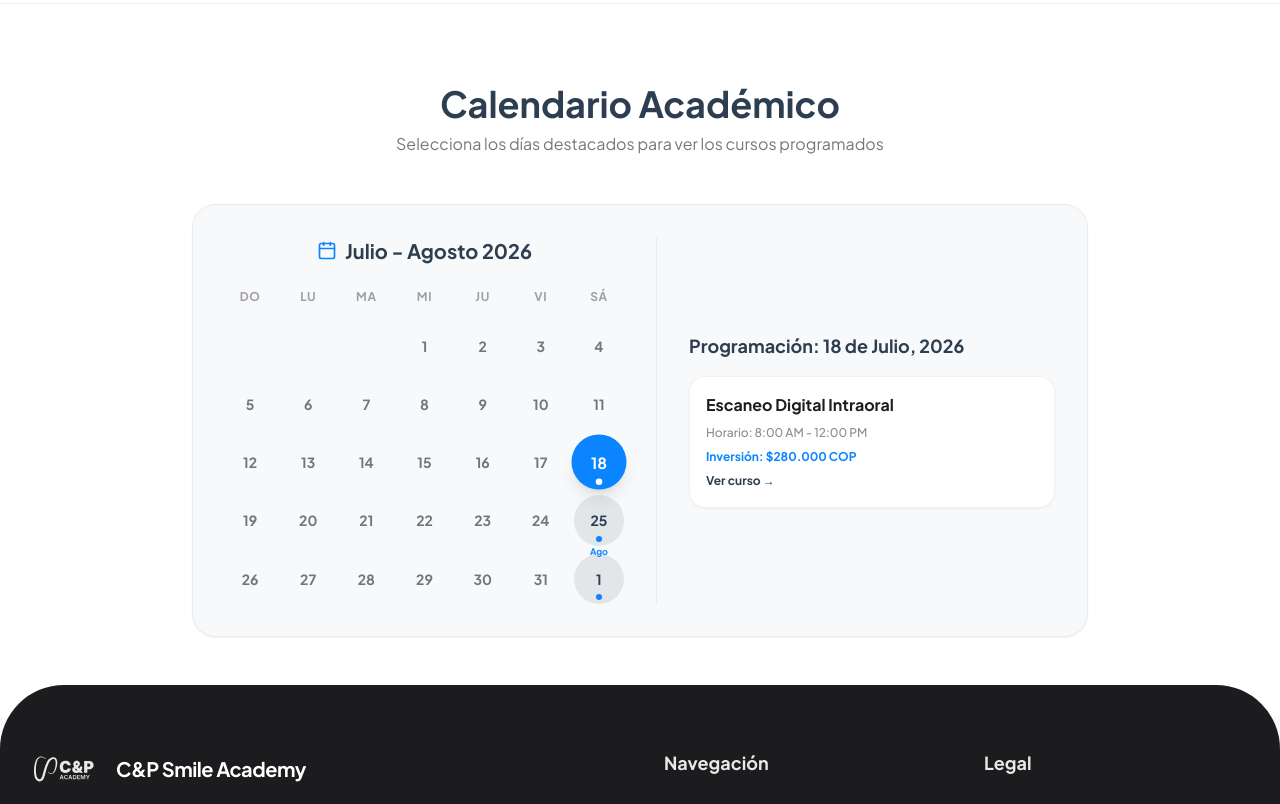
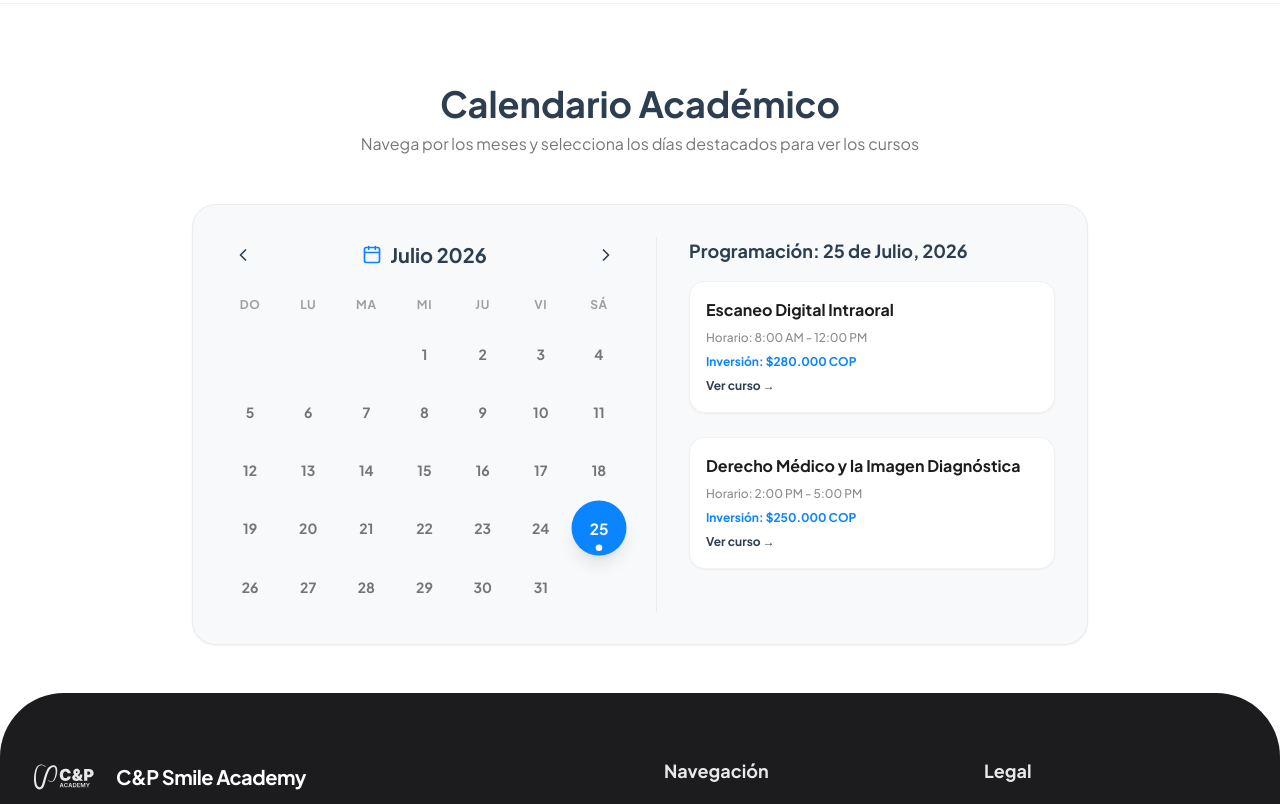
Before and after one commit to WilliRV1/cp-smile-academy, a React (Vite) app: page / in a window 1280 px wide. Shown: the part 2540-3344 px from the top of the page. Built offline with nearby package versions, Linux system fonts and the light colour scheme; a web font is replaced by a local one.

Commit message:
Refactor AcademyHome calendar to be interactive and dynamic

```diff
--- a/src/components/escaneo/PricingEscaneo.jsx
+++ b/src/components/escaneo/PricingEscaneo.jsx
@@ -51,7 +51,7 @@ export default function PricingEscaneo() {
           <div className="flex flex-col md:flex-row md:items-center justify-between gap-8 relative z-10">
             <div>
               <div className="inline-flex items-center gap-2 px-3 py-1 bg-accent/10 text-accent rounded-full text-xs font-bold uppercase tracking-wider mb-4">
-                Próxima Edición: 18 de Julio
+                Próxima Edición: 25 de Julio
               </div>
               <h3 className="font-sans font-bold text-3xl text-primary mb-2">Escaneo Intraoral</h3>
               <div className="flex items-baseline gap-2 mb-6">
--- a/src/pages/AcademyHome.jsx
+++ b/src/pages/AcademyHome.jsx
@@ -1,11 +1,57 @@
 import { useEffect, useRef, useState } from 'react';
 import { Link } from 'react-router-dom';
 import gsap from 'gsap';
-import { ChevronRight, ArrowUpRight, BookOpen, Award, Microscope, CheckCircle2, ShieldCheck, Calendar as CalendarIcon } from 'lucide-react';
+import { ChevronRight, ChevronLeft, ArrowUpRight, BookOpen, Award, Microscope, CheckCircle2, ShieldCheck, Calendar as CalendarIcon } from 'lucide-react';
+
+const coursesData = [
+  {
+    id: 'escaneo',
+    date: '2026-07-25',
+    title: 'Escaneo Digital Intraoral',
+    time: '8:00 AM - 12:00 PM',
+    price: '$280.000 COP',
+    link: '/cursos/escaneo-digital'
+  },
+  {
+    id: 'derecho',
+    date: '2026-07-25',
+    title: 'Derecho Médico y la Imagen Diagnóstica',
+    time: '2:00 PM - 5:00 PM',
+    price: '$250.000 COP',
+    link: '/cursos/derecho-medico'
+  },
+  {
+    id: 'tomografia',
+    date: '2026-08-01',
+    title: 'Interpretación de Tomografía Oral',
+    time: '8:00 AM - 5:00 PM',
+    price: '$450.000 COP',
+    link: '/cursos/tomografia'
+  }
+];
+
+const getDaysInMonth = (month, year) => new Date(year, month + 1, 0).getDate();
+const getFirstDayOfMonth = (month, year) => new Date(year, month, 1).getDay();
 
 export default function AcademyHome() {
   const heroRef = useRef(null);
-  const [selectedDate, setSelectedDate] = useState(18);
+  const [currentDate, setCurrentDate] = useState(new Date(2026, 6, 1)); // Julio 2026
+  const [selectedDate, setSelectedDate] = useState('2026-07-25');
+
+  const currentMonth = currentDate.getMonth();
+  const currentYear = currentDate.getFullYear();
+  const daysInMonth = getDaysInMonth(currentMonth, currentYear);
+  const firstDay = getFirstDayOfMonth(currentMonth, currentYear);
+
+  const prevMonth = () => {
+    setCurrentDate(new Date(currentYear, currentMonth - 1, 1));
+  };
+
+  const nextMonth = () => {
+    setCurrentDate(new Date(currentYear, currentMonth + 1, 1));
+  };
+
+  const monthNames = ["Enero", "Febrero", "Marzo", "Abril", "Mayo", "Junio", "Julio", "Agosto", "Septiembre", "Octubre", "Noviembre", "Diciembre"];
 
   useEffect(() => {
     window.scrollTo(0, 0);
@@ -183,7 +229,7 @@ export default function AcademyHome() {
                 <img src="/escaneo-hero-new.jpg?v=1" alt="Escaneo Intraoral" className="w-full h-full object-cover transition-transform duration-700 group-hover:scale-110" />
                 <div className="absolute inset-0 bg-gradient-to-t from-primary/90 via-primary/20 to-transparent"></div>
                 <div className="absolute bottom-6 left-6 right-6 flex justify-between items-end">
-                  <span className="bg-accent text-white text-xs font-bold px-3 py-1.5 rounded-full uppercase tracking-wider shadow-lg">18 de Julio</span>
+                  <span className="bg-accent text-white text-xs font-bold px-3 py-1.5 rounded-full uppercase tracking-wider shadow-lg">25 de Julio</span>
                   <span className="bg-white/20 backdrop-blur-md text-white text-xs font-bold px-3 py-1.5 rounded-full border border-white/30">Presencial</span>
                 </div>
               </div>
@@ -241,16 +287,23 @@ export default function AcademyHome() {
         <div className="max-w-4xl mx-auto">
           <div className="text-center mb-12">
             <h2 className="font-sans font-bold text-3xl md:text-4xl text-primary mb-2">Calendario Académico</h2>
-            <p className="font-sans text-dark/60">Selecciona los días destacados para ver los cursos programados</p>
+            <p className="font-sans text-dark/60">Navega por los meses y selecciona los días destacados para ver los cursos</p>
           </div>
 
           <div className="bg-background rounded-3xl p-6 md:p-8 shadow-sm border border-black/5 grid grid-cols-1 md:grid-cols-2 gap-8">
             {/* Grid de Calendario */}
             <div>
               <div className="flex justify-between items-center mb-6">
-                <div></div>
-                <h3 className="font-sans font-bold text-xl text-primary flex items-center gap-2"><CalendarIcon size={20} className="text-accent" /> Julio - Agosto 2026</h3>
-                <div></div>
+                <button onClick={prevMonth} className="p-2 hover:bg-black/5 rounded-full transition-colors">
+                  <ChevronLeft size={20} className="text-primary" />
+                </button>
+                <h3 className="font-sans font-bold text-xl text-primary flex items-center gap-2">
+                  <CalendarIcon size={20} className="text-accent" />
+                  {monthNames[currentMonth]} {currentYear}
+                </h3>
+                <button onClick={nextMonth} className="p-2 hover:bg-black/5 rounded-full transition-colors">
+                  <ChevronRight size={20} className="text-primary" />
+                </button>
               </div>
 
               <div className="grid grid-cols-7 gap-2 text-center text-xs font-bold uppercase tracking-wider text-dark/40 mb-4">
@@ -258,38 +311,38 @@ export default function AcademyHome() {
               </div>
 
               <div className="grid grid-cols-7 gap-2">
-                {/* Empty cells before Wed July 1 */}
-                <div className="aspect-square"></div>
-                <div className="aspect-square"></div>
-                <div className="aspect-square"></div>
+                {/* Empty cells */}
+                {Array.from({ length: firstDay }, (_, i) => (
+                  <div key={`empty-${i}`} className="aspect-square"></div>
+                ))}
 
-                {/* July days and August 1st */}
-                {Array.from({ length: 32 }, (_, i) => {
-                  const day = i < 31 ? i + 1 : 1; // 1 to 31 for July, then 1 for Aug
-                  const isAug = i === 31;
-                  const dateId = isAug ? '1-ago' : day;
-                  const isActive = dateId === 18 || dateId === 25 || dateId === '1-ago';
+                {/* Days */}
+                {Array.from({ length: daysInMonth }, (_, i) => {
+                  const day = i + 1;
+                  const dateString = `${currentYear}-${String(currentMonth + 1).padStart(2, '0')}-${String(day).padStart(2, '0')}`;
+                  const hasEvents = coursesData.some(c => c.date === dateString);
+                  const isSelected = selectedDate === dateString;
+
                   return (
                     <button
                       key={day}
                       onClick={() => {
-                        if (isActive) setSelectedDate(dateId);
+                        if (hasEvents) setSelectedDate(dateString);
                       }}
                       onMouseEnter={() => {
-                        if (isActive) setSelectedDate(dateId);
+                        if (hasEvents) setSelectedDate(dateString);
                       }}
                       className={`aspect-square flex items-center justify-center rounded-full text-sm font-bold transition-all relative ${
-                        isActive
-                          ? selectedDate === dateId
+                        hasEvents
+                          ? isSelected
                             ? 'bg-accent text-white scale-110 shadow-lg'
                             : 'bg-primary/10 text-primary hover:bg-primary/20 hover:scale-105'
                           : 'text-dark/60 hover:bg-black/5'
                       }`}
                     >
                       {day}
-                      {isAug && <span className="absolute -top-3 text-[9px] text-accent">Ago</span>}
-                      {isActive && (
-                        <span className={`absolute bottom-1 w-1.5 h-1.5 rounded-full ${selectedDate === dateId ? 'bg-white' : 'bg-accent'}`}></span>
+                      {hasEvents && (
+                        <span className={`absolute bottom-1 w-1.5 h-1.5 rounded-full ${isSelected ? 'bg-white' : 'bg-accent'}`}></span>
                       )}
                     </button>
                   );
@@ -298,56 +351,30 @@ export default function AcademyHome() {
             </div>
 
             {/* Detalles del día seleccionado */}
-            <div className="flex flex-col justify-center border-t md:border-t-0 md:border-l border-black/5 pt-6 md:pt-0 md:pl-8">
+            <div className="flex flex-col justify-start border-t md:border-t-0 md:border-l border-black/5 pt-6 md:pt-0 md:pl-8">
               <h4 className="font-sans font-bold text-lg text-primary mb-4">
-                Programación: {selectedDate ? (selectedDate === '1-ago' ? '1 de Agosto, 2026' : `${selectedDate} de Julio, 2026`) : "Seleccione una fecha destacada"}
+                Programación: {selectedDate ? (() => {
+                  const [y, m, d] = selectedDate.split('-');
+                  return `${parseInt(d, 10)} de ${monthNames[parseInt(m, 10) - 1]}, ${y}`;
+                })() : "Seleccione una fecha destacada"}
               </h4>
 
-              {selectedDate === 18 && (
-                <div className="space-y-6">
-                  {/* Escaneo */}
-                  <div className="p-4 bg-white rounded-2xl border border-black/5 shadow-sm space-y-2">
-                    <h5 className="font-sans font-bold text-dark text-base">Escaneo Digital Intraoral</h5>
-                    <p className="text-xs text-dark/50 font-medium">Horario: 8:00 AM - 12:00 PM</p>
-                    <p className="text-xs font-bold text-accent">Inversión: $280.000 COP</p>
-                    <Link to="/cursos/escaneo-digital" className="text-xs font-bold text-primary hover:underline inline-flex items-center gap-1">
-                      Ver curso &rarr;
-                    </Link>
-                  </div>
-                </div>
-              )}
-
-              {selectedDate === 25 && (
-                <div className="space-y-6">
-                  {/* Derecho Médico */}
-                  <div className="p-4 bg-white rounded-2xl border border-black/5 shadow-sm space-y-2">
-                    <h5 className="font-sans font-bold text-dark text-base">Derecho Médico y la Imagen Diagnóstica</h5>
-                    <p className="text-xs text-dark/50 font-medium">Horario: 2:00 PM - 5:00 PM</p>
-                    <p className="text-xs font-bold text-accent">Inversión: $250.000 COP</p>
-                    <Link to="/cursos/derecho-medico" className="text-xs font-bold text-primary hover:underline inline-flex items-center gap-1">
-                      Ver curso &rarr;
-                    </Link>
-                  </div>
-                </div>
-              )}
-
-              {selectedDate === '1-ago' && (
-                <div className="space-y-6">
-                  {/* Interpretación de Tomografía Oral */}
-                  <div className="p-4 bg-white rounded-2xl border border-black/5 shadow-sm space-y-2">
-                    <h5 className="font-sans font-bold text-dark text-base">Interpretación de Tomografía Oral</h5>
-                    <p className="text-xs text-dark/50 font-medium">Horario: 8:00 AM - 5:00 PM</p>
-                    <p className="text-xs font-bold text-accent">Inversión: $450.000 COP</p>
-                    <Link to="/cursos/tomografia" className="text-xs font-bold text-primary hover:underline inline-flex items-center gap-1">
-                      Ver curso &rarr;
-                    </Link>
-                  </div>
-                </div>
-              )}
-
-              {!selectedDate && (
-                <p className="text-sm text-dark/40 italic">Pasa el cursor o haz clic en los días destacados (18, 25 o 1) para ver la información de los cursos.</p>
-              )}
+              <div className="space-y-6">
+                {coursesData.filter(c => c.date === selectedDate).length > 0 ? (
+                  coursesData.filter(c => c.date === selectedDate).map(course => (
+                    <div key={course.id} className="p-4 bg-white rounded-2xl border border-black/5 shadow-sm space-y-2">
+                      <h5 className="font-sans font-bold text-dark text-base">{course.title}</h5>
+                      <p className="text-xs text-dark/50 font-medium">Horario: {course.time}</p>
+                      <p className="text-xs font-bold text-accent">Inversión: {course.price}</p>
+                      <Link to={course.link} className="text-xs font-bold text-primary hover:underline inline-flex items-center gap-1">
+                        Ver curso &rarr;
+                      </Link>
+                    </div>
+                  ))
+                ) : (
+                  <p className="text-sm text-dark/40 italic">Pasa el cursor o haz clic en los días destacados con un punto azul para ver la información de los cursos programados.</p>
+                )}
+              </div>
             </div>
           </div>
         </div>
```
